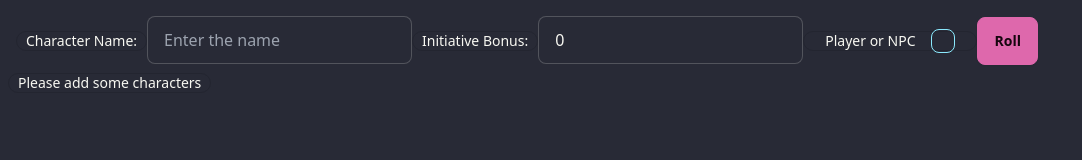
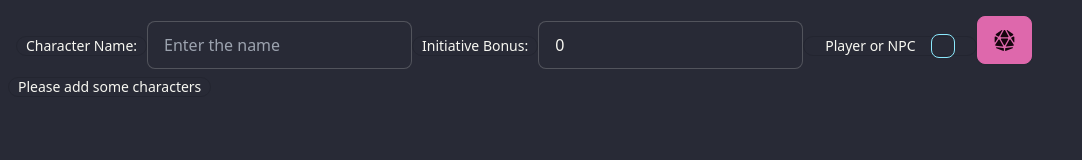
Before and after one commit to GeorgeSiougles/rf-init, a React (Vite) app: page / in a window 1280 px wide. Shown: the top 160 px of the page, without its empty margins (0-1082 px from the left). Built offline with nearby package versions, Linux system fonts and the light colour scheme; the HTML template or start-up script is replaced by a standard one.

Commit message:
Add D20 icon

```diff
--- a/src/components/CharacterInput.jsx
+++ b/src/components/CharacterInput.jsx
@@ -3,6 +3,7 @@ import { useState } from 'react';
 import { useDispatch, useSelector } from 'react-redux';
 import { addCharacter, sortCharacters } from '../store/charactersSlice';
 import ErrorMessage from './ErrorMessage';
+import { FaDiceD20 } from 'react-icons/fa6';
 
 const CharacterInput = () => {
   const dispatch = useDispatch();
@@ -110,7 +111,7 @@ const CharacterInput = () => {
         </label>
       </div>
       <button onClick={handleRollClick} className="btn btn-active btn-primary">
-        Roll
+        <FaDiceD20 size="1.5em" />
       </button>
       {error.name && <ErrorMessage message="Name cannot be empty" />}
       {error.bonus && <ErrorMessage message="Must be a valid integer" />}
```
